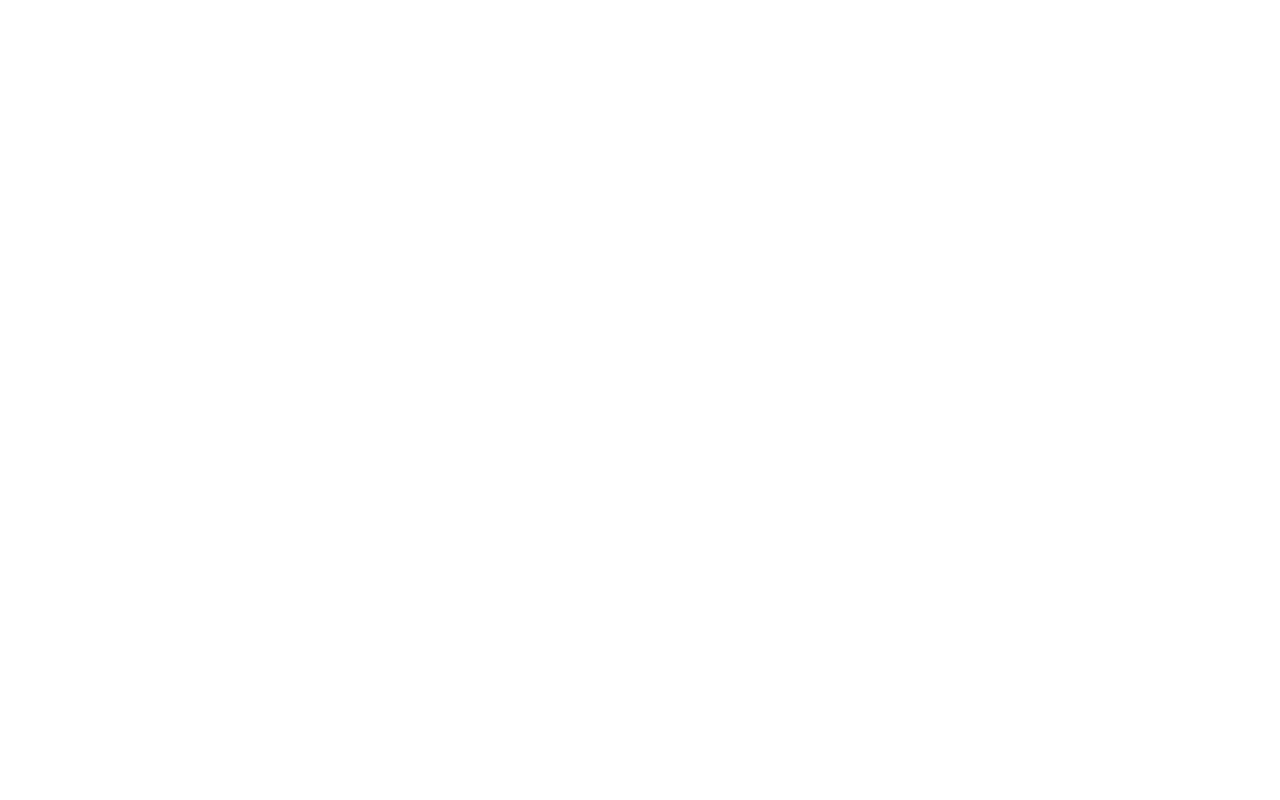
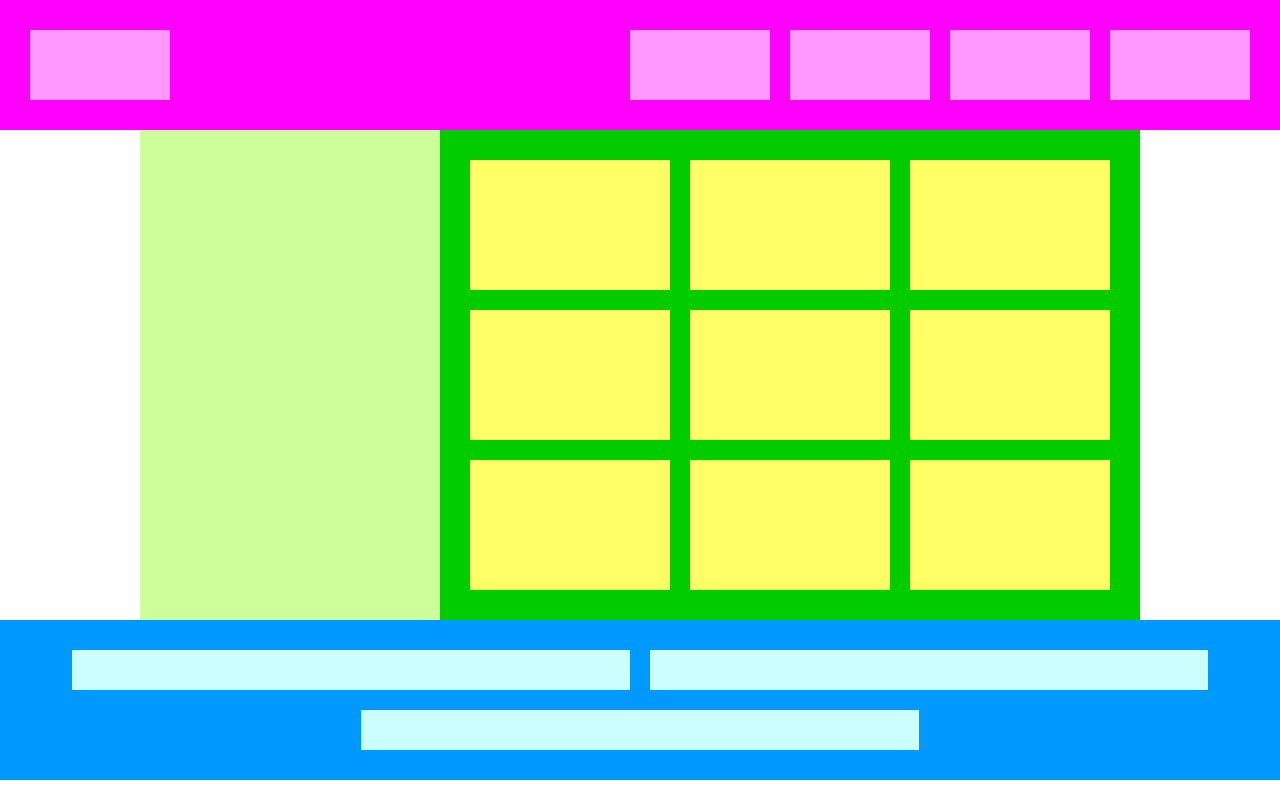
Before and after one commit to Lily-rik/flex, a plain HTML site: page index.html in a window 1280 px wide. Drawn offline with Linux system fonts and the light colour scheme.

Commit message:
[add]flex

```diff
--- a/index.html
+++ b/index.html
@@ -5,4 +5,33 @@
     <title>flex演習</title>
     <link rel="stylesheet" href="style.css">
   </head>
+  <body>
+    <header>
+      <div></div>
+      <div></div>
+      <div></div>
+      <div></div>
+      <div></div>
+    </header>
+
+    <main>
+      <div class="left-box"></div>
+      <div class="flex-boxes">
+        <div class="box"></div>
+        <div class="box"></div>
+        <div class="box"></div>
+        <div class="box"></div>
+        <div class="box"></div>
+        <div class="box"></div>
+        <div class="box"></div>
+        <div class="box"></div>
+        <div class="box"></div>
+      </div>
+    </main>
+    <footer>
+      <div></div>
+      <div></div>
+      <div></div>
+    </footer>
+  </body>
 </html>
--- a/style.css
+++ b/style.css
@@ -3,3 +3,68 @@
   padding: 0;
   box-sizing: border-box;
 }
+
+header {
+  width: 100%;
+  padding: 30px 20px;
+  background-color: #ff00ff;
+  display: flex;
+  justify-content: flex-end;
+}
+
+header > div {
+  height: 70px;
+  width: 20px;
+  margin: 0 10px;
+  background-color: #ff99ff;
+  flex-basis: 140px;
+}
+
+header > :first-child {
+  margin-right: auto;
+}
+
+main {
+  width: 1000px;
+  margin: 0 auto;
+  display: flex;
+}
+
+.left-box {
+  width: 300px;
+  background-color: #ccff99;
+}
+
+.flex-boxes {
+  width: 700px;
+  padding: 20px;
+  background-color: #00cc00;
+  display: flex;
+  flex-wrap: wrap;
+  justify-content: center;
+}
+
+.box {
+  height: 130px;
+  margin: 10px;
+  flex-basis: 200px;
+  flex-grow: 1;
+  background-color: #ffff66;
+}
+
+footer {
+  width: 100%;
+  padding: 20px;
+  background-color: #0099ff;
+  display: flex;
+  flex-wrap: wrap;
+  justify-content: center;
+}
+
+footer > div {
+  max-width: 600px;
+  height: 40px;
+  margin: 10px;
+  background-color: #ccffff;
+  flex-basis: 45%;
+}
```
